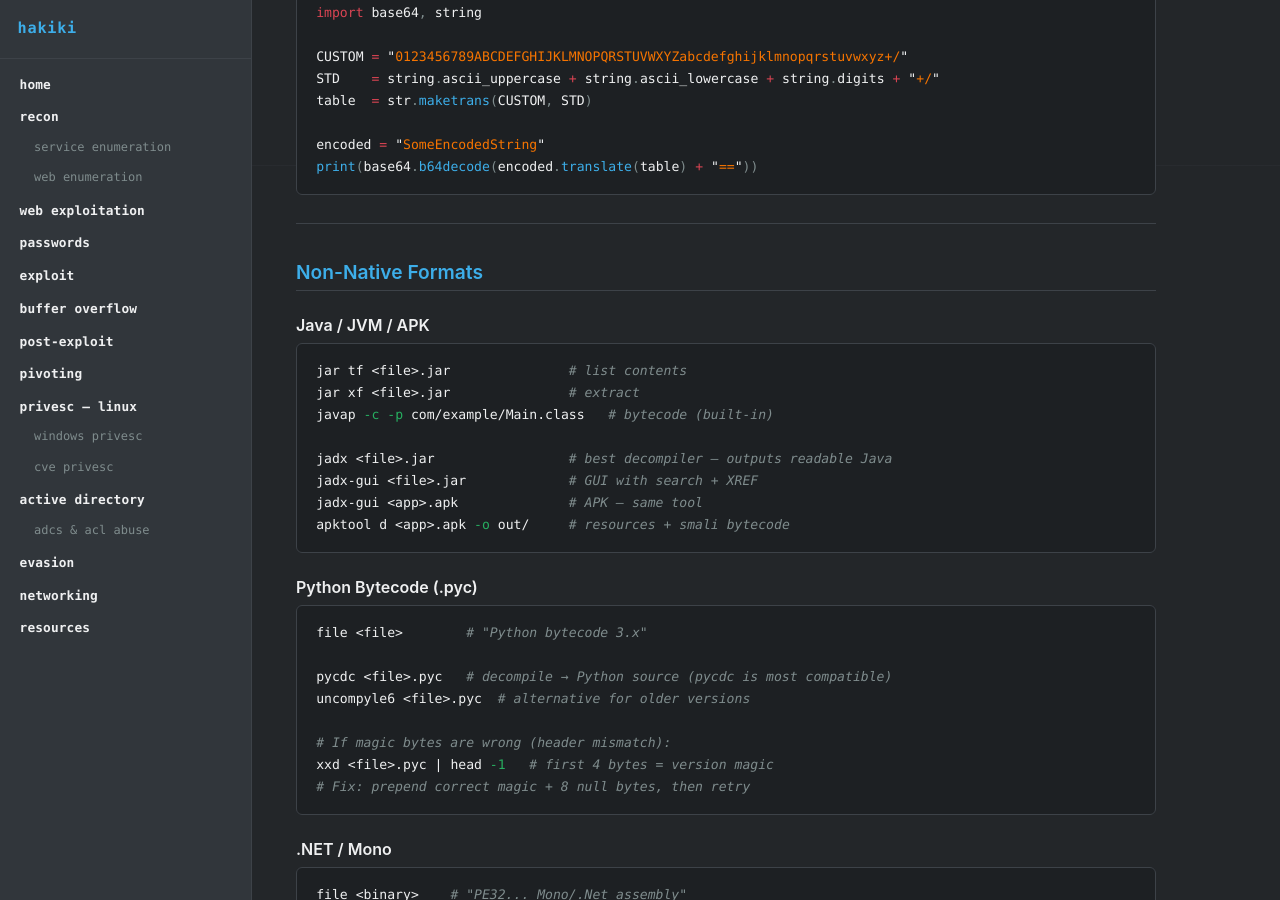
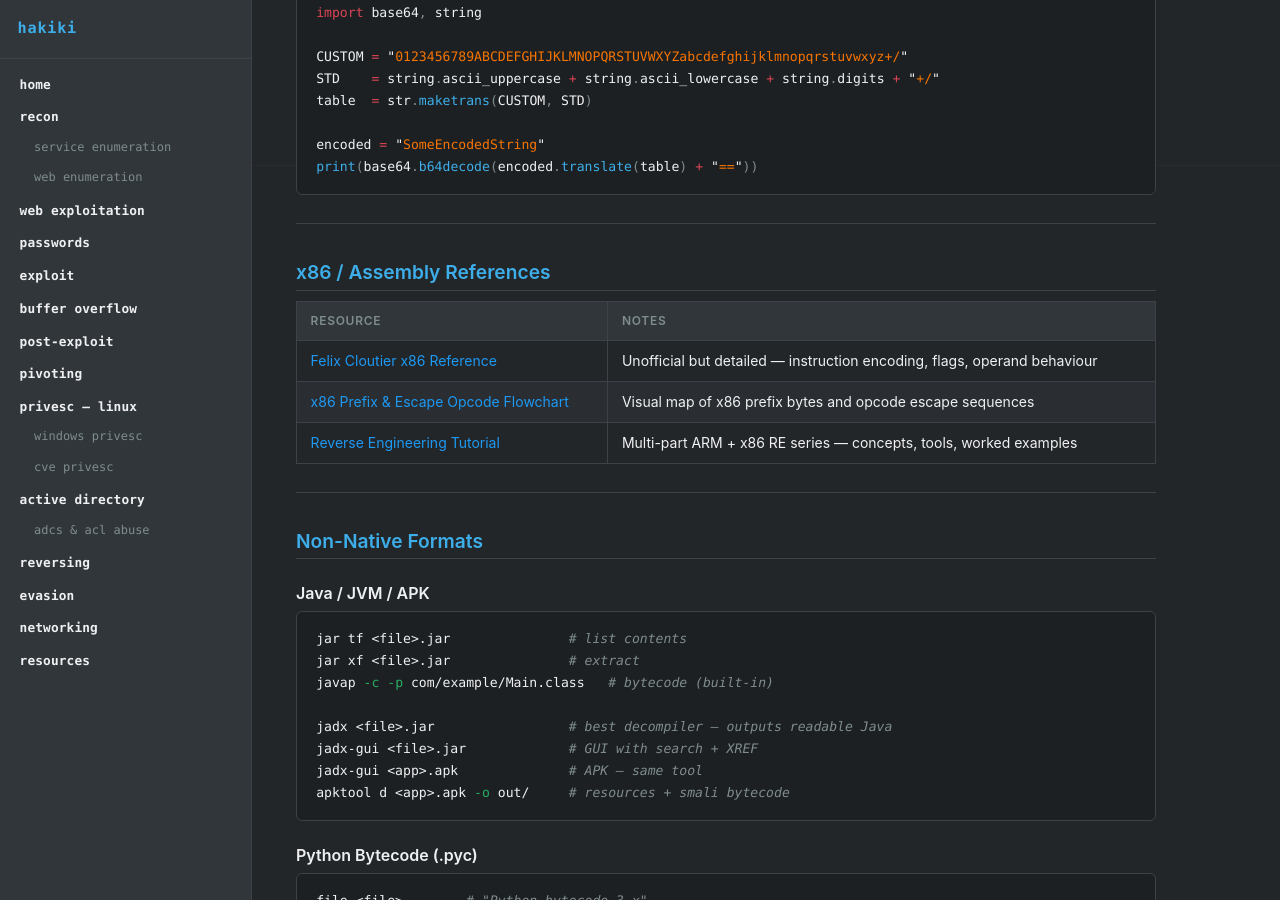
Before and after one commit to v0idravl/hakiki, a Jekyll site: the page built from reversing/reversing_main.md, in a window 1280 px wide and 900 px high, scrolled down 7035 px. Built offline with Jekyll 4.4.1, drawn with Linux system fonts in a browser that asks for light colours; our own code applies the rules of GitHub Pages for plain Markdown files.

Commit message:
add x86/assembly references to reversing page and exploit dev resources
- reversing: x86 reference (felixcloutier), prefix flowchart (soc.me), RE tutorial series (mytechnotalent)
- resources: Systems Hacking Handbook, OpenSecurityTraining2 Arch1001
- nav: add reversing page to site navigation

```diff
--- a/_data/nav.yml
+++ b/_data/nav.yml
@@ -41,6 +41,9 @@
     - title: adcs & acl abuse
       url: /hakiki/active_directory/adcs
 
+- title: "reversing"
+  url: /hakiki/reversing/reversing_main
+
 - title: "evasion"
   url: /hakiki/evasion
 
--- a/reversing/reversing_main.md
+++ b/reversing/reversing_main.md
@@ -331,6 +331,16 @@ print(base64.b64decode(encoded.translate(table) + "=="))
 
 ---
 
+## x86 / Assembly References
+
+| Resource | Notes |
+|---|---|
+| [Felix Cloutier x86 Reference](https://www.felixcloutier.com/x86/) | Unofficial but detailed — instruction encoding, flags, operand behaviour |
+| [x86 Prefix & Escape Opcode Flowchart](https://soc.me/interfaces/x86-prefixes-and-escape-opcodes-flowchart) | Visual map of x86 prefix bytes and opcode escape sequences |
+| [Reverse Engineering Tutorial](https://github.com/mytechnotalent/Reverse-Engineering-Tutorial) | Multi-part ARM + x86 RE series — concepts, tools, worked examples |
+
+---
+
 ## Non-Native Formats
 
 ### Java / JVM / APK
```
Also changed, not shown: resources.md (+7 -0 lines).
